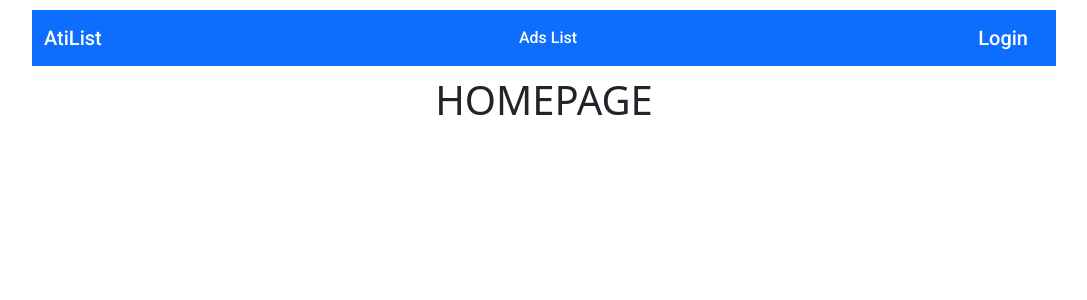
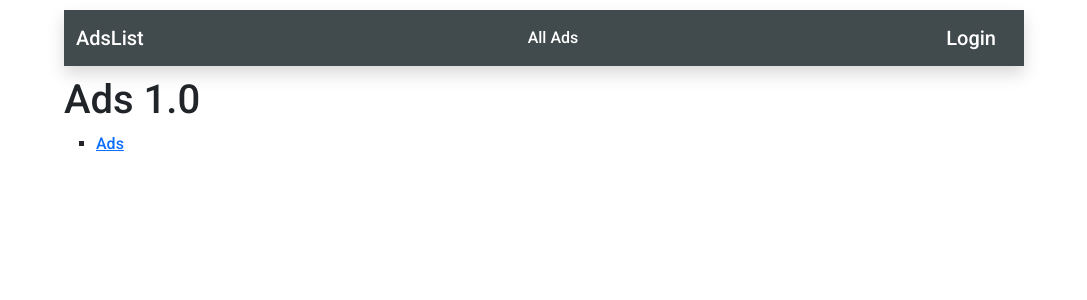
Before and after one commit to acsolle66/dj4e-ads, a Django app: page / in a window 1280 px wide. Shown: the top 300 px of the page, without its empty margins (96-1183 px from the left). Run offline with Django 5.2, Linux system fonts and the light colour scheme; parts of the project's set-up code (start-up, migrations or seed data) failed here and were passed over.

Commit message:
add homepage

```diff
--- a/mysite/ads/urls.py
+++ b/mysite/ads/urls.py
@@ -4,5 +4,5 @@ from . import views
 app_name = "ads"
 
 urlpatterns = [
-    path("", views.ads_list_view, name="ads_list_view"),
+    path("", views.ads_list_view, name="ads_list"),
 ]
--- a/mysite/home/templates/base.html
+++ b/mysite/home/templates/base.html
@@ -18,10 +18,12 @@
         font-family: 'Roboto';
         color: white;
       }
+      div {
+        font-family: 'Roboto';
+      }
     </style>
   </head>
   <body>
-    {% include 'navbar.html' %}
     {% block content %}
 
     {% endblock %}
--- a/mysite/home/templates/home/home.html
+++ b/mysite/home/templates/home/home.html
@@ -1,6 +1,12 @@
 {% extends 'base.html' %}
 {% block content %}
-  <div style="width: 80%; margin: auto;">
-    <h1 style="text-align: center;">HOMEPAGE</h1>
+  {% include 'navbar.html' %}
+  <div style="width: 75%; margin: auto;">
+    <h1 style="text-align: start;">Ads 1.0</h1>
+    <ul style="list-style-type: square;">
+      <li>
+        <a href="{% url 'ads:ads_list' %}">Ads</a>
+      </li>
+    </ul>
   </div>
 {% endblock %}
--- a/mysite/home/templates/navbar.html
+++ b/mysite/home/templates/navbar.html
@@ -1,9 +1,11 @@
-<nav class="navbar navbar-expand-lg bg-primary" style="width: 80%;margin: 10px auto;">
-  <div class="container-fluid">
-    <a class="navbar-brand" style="color: white" href="{% url 'ads:ads_list_view' %}">AtiList</a>
+<nav class="navbar navbar-expand-lg shadow" style="width: 75%;margin: 10px auto; background-color: #414a4c;">
+  <div class="container-fluid justify-content-between">
+    <a class="navbar-brand" style="color: white;" onMouseOver="this.style.color='silver'" onMouseOut="this.style.color='white'" href="{% url 'ads:ads_list' %}">AdsList</a>
     <ul class="navbar-nav">
-      <li class="nav-item">Ads List</li>
+      <li class="nav-item">
+        <a class="text-decoration-none" style="color: white;" onMouseOver="this.style.color='silver'" onMouseOut="this.style.color='white'" href="{% url 'ads:ads_list' %}">All Ads</a>
+      </li>
     </ul>
-    <a class="navbar-brand" style="color: white;" href="">Login</a>
+    <a class="navbar-brand" style="color: white;" onMouseOver="this.style.color='silver'" onMouseOut="this.style.color='white'" href="{% url 'ads:ads_list' %}">Login</a>
   </div>
 </nav>
```
